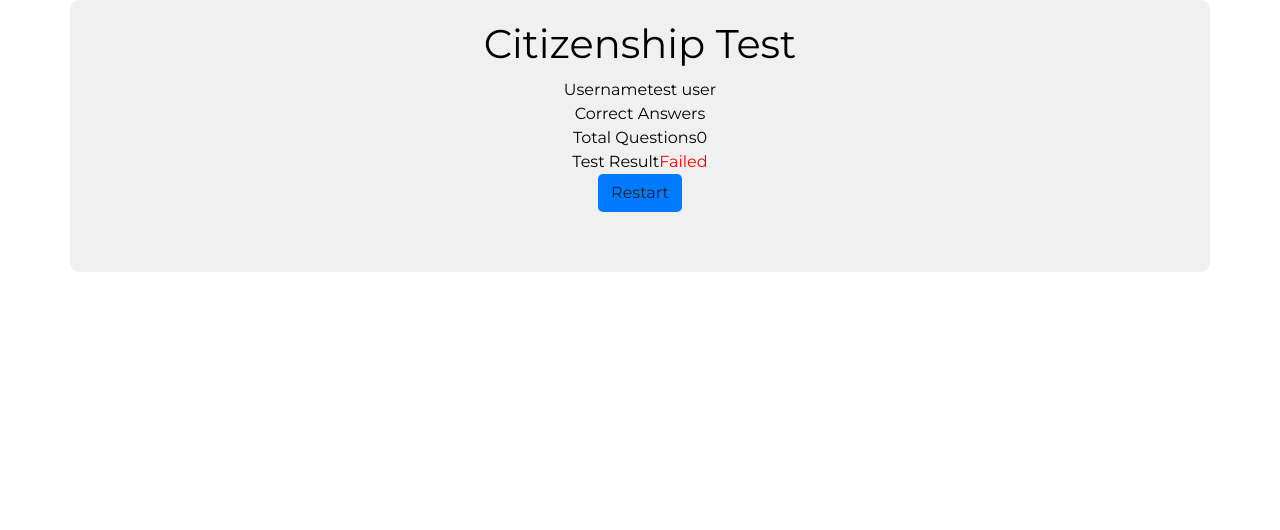
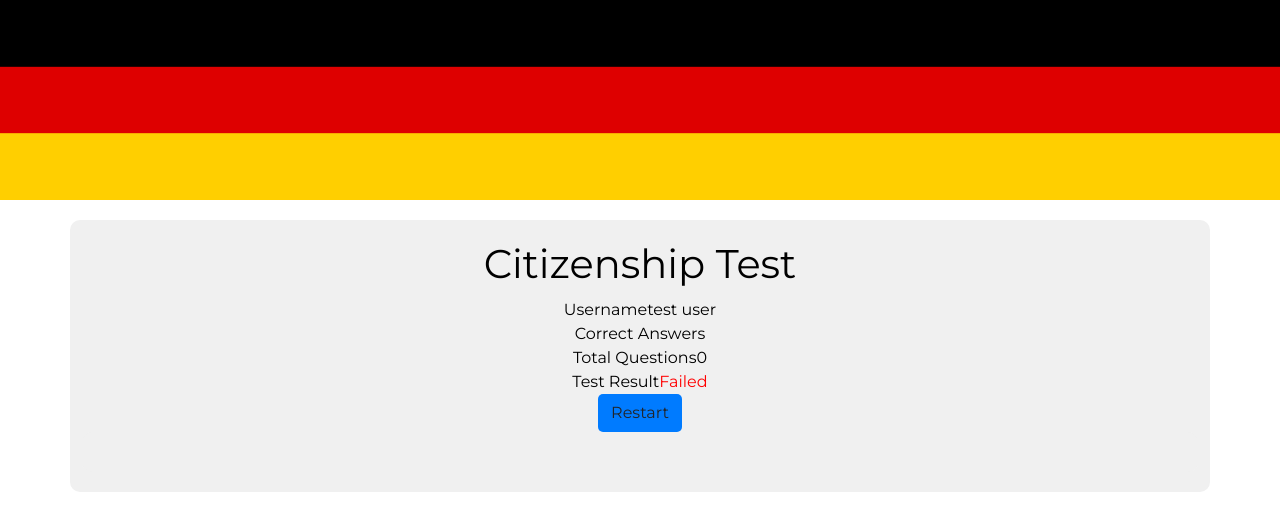
Before and after one commit to beka-zhvania/german-citizenship-test-client, a React (Create React App) app: page /result in a window 1280 px wide. Shown: the top 530 px of the page. Built offline with nearby package versions, Linux system fonts and the light colour scheme.

Commit message:
rename flag image class for improved clarity

```diff
--- a/src/components/CitizenshipTest.js
+++ b/src/components/CitizenshipTest.js
@@ -102,8 +102,8 @@ export default function CitizenshipTest() {
   const progressBarWidth = `${(order+1)/queue.length * 100}%`
   return (
     <>
-      <div className="image-section">
-          {/* Placeholder for image on top of the page */}
+      <div className="german-flag-section">
+          {/* Placeholder for german flag on top of the page */}
       </div>
 
       <div className='container'>
--- a/src/components/Main.js
+++ b/src/components/Main.js
@@ -8,7 +8,7 @@ export default function Main() {
 
   return (
     <>
-        <div className="image-section">
+        <div className="german-flag-section">
             {/* Placeholder for image */}
         </div>
         <div className='container'>
--- a/src/components/Result.js
+++ b/src/components/Result.js
@@ -34,6 +34,11 @@ export default function Result() {
   useStoreResult({username : "test user", result : result, correctanswers : testResult})
 
   return (
+    <>
+      <div className="german-flag-section">
+        {/* Placeholder for german flag on top of the page */}
+      </div>
+
       <div className='container'>
         <h1 className='title'>Citizenship Test</h1>
 
@@ -67,5 +72,6 @@ export default function Result() {
           {/* <ResultTable></ResultTable> */}
         </div>
       </div>
+    </>
   )
 }
--- a/src/styles/common.css
+++ b/src/styles/common.css
@@ -3,7 +3,7 @@ body, html {
     margin: 0;
   }
 
-  .image-section {
+  .german-flag-section {
     /* Adjust this to properly display your image */
     background-image: url('../../public/images/Flag_of_Germany.svg.png'); /* Adjust the path accordingly */
     background-size: contain;
--- a/src/styles/page_with_flag.css
+++ b/src/styles/page_with_flag.css
@@ -10,7 +10,7 @@ body, html {
     grid-template-rows: 1fr 2fr; /* 1/3 for the image, 2/3 for the content */
   }
 
-  .image-section {
+  .german-flag-section {
     /* Adjust this to properly display your image */
     background-image: url('../../public/images/Flag_of_Germany.svg.png'); /* Adjust the path accordingly */
     background-size: contain;
```
Lines whose indentation alone changed are shown as unchanged.
